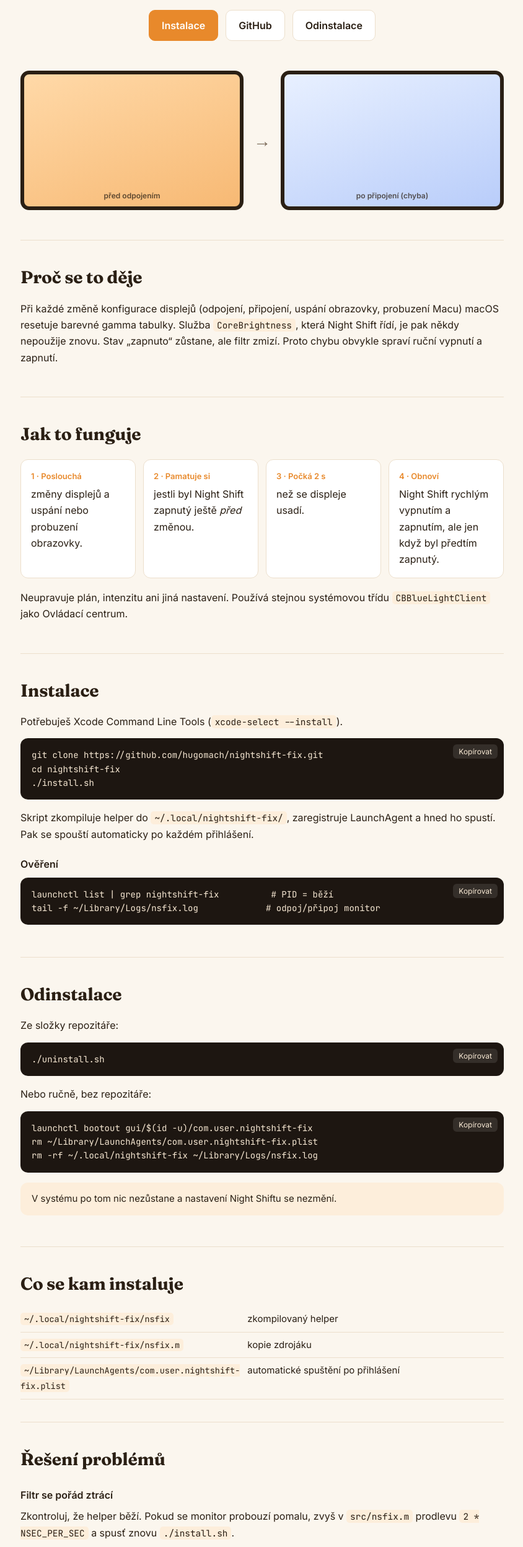
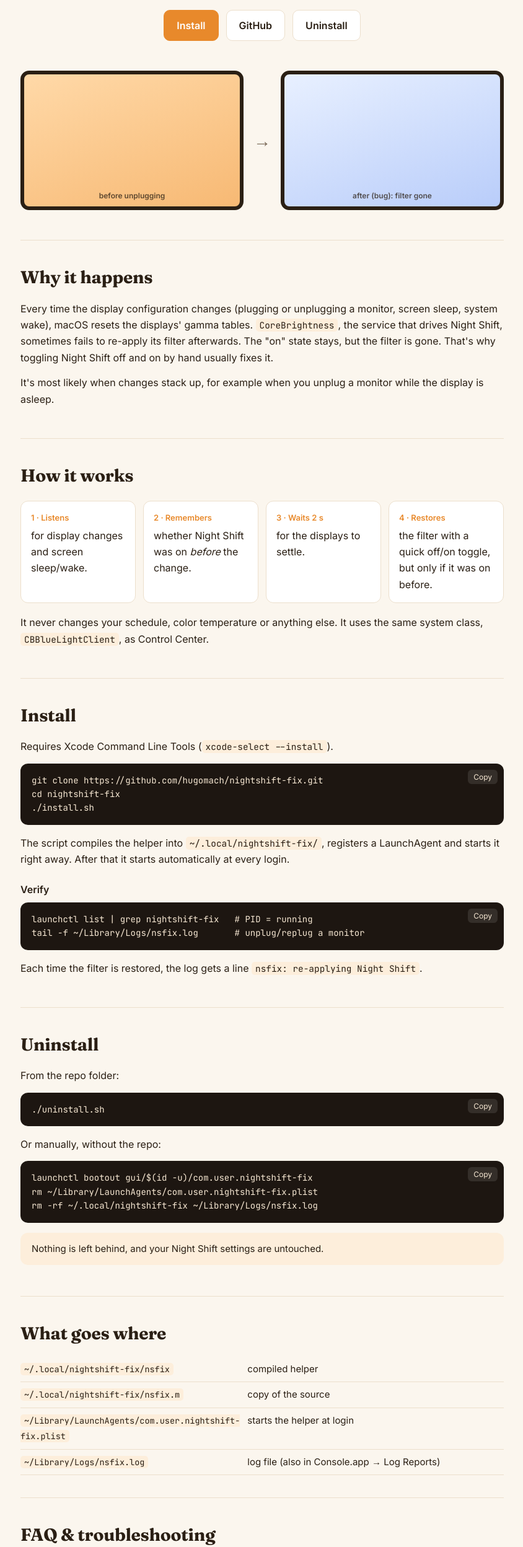
Before and after one commit to hugomach/nightshift-fix, a plain HTML site: page docs/index.html in a window 1280 px wide. Shown: the part 304-2800 px from the top of the page at 62% size, without its empty margins (217-1061 px from the left). Drawn offline with Linux system fonts and the light colour scheme.

Commit message:
Translate README, project page and scripts to English
Co-Authored-By: Claude Opus 5.5 <noreply@anthropic.com>

```diff
--- a/docs/index.html
+++ b/docs/index.html
@@ -1,10 +1,10 @@
 <!doctype html>
-<html lang="cs">
+<html lang="en">
 <head>
 <meta charset="utf-8">
 <meta name="viewport" content="width=device-width, initial-scale=1">
 <title>nightshift-fix</title>
-<meta name="description" content="Oprava macOS chyby, kdy Night Shift zmizí po odpojení monitoru nebo vypnutí obrazovky.">
+<meta name="description" content="Fixes the macOS bug where the Night Shift warm filter disappears after unplugging a monitor or display sleep.">
 <link rel="preconnect" href="https://fonts.googleapis.com">
 <link href="https://fonts.googleapis.com/css2?family=Fraunces:opsz,wght@9..144,500;9..144,700&family=Inter:wght@400;500;600&family=JetBrains+Mono:wght@400;500&display=swap" rel="stylesheet">
 <style>
@@ -57,85 +57,90 @@ footer{padding:40px 0 60px;color:var(--muted);font-size:14px;text-align:center;b
 <body>
 <div class="wrap">
 <header>
-  <div class="badge">macOS · LaunchAgent · ~70 řádků</div>
-  <h1>Night Shift, který <em>nezmizí</em></h1>
-  <p class="lead">Odpojíš monitor nebo se vypne obrazovka a Night Shift je pryč. V nastavení svítí „zapnuto“, ale obrazovka je zase modrá. <b>nightshift-fix</b> filtr automaticky vrátí.</p>
+  <div class="badge">macOS · LaunchAgent · ~70 lines</div>
+  <h1>Night Shift that <em>stays on</em></h1>
+  <p class="lead">Unplug a monitor or let the display sleep, and the warm filter is gone. Night Shift still says "on", but the screen has lost its warm tint. <b>nightshift-fix</b> brings it back automatically.</p>
   <div class="btns">
-    <a class="btn primary" href="#instalace">Instalace</a>
+    <a class="btn primary" href="#install">Install</a>
     <a class="btn" href="https://github.com/hugomach/nightshift-fix">GitHub</a>
-    <a class="btn" href="#odinstalace">Odinstalace</a>
+    <a class="btn" href="#uninstall">Uninstall</a>
   </div>
   <div class="screens" aria-hidden="true">
-    <div class="screen s-warm"><span>před odpojením</span></div>
+    <div class="screen s-warm"><span>before unplugging</span></div>
     <div class="arrow">→</div>
-    <div class="screen s-cold"><span>po připojení (chyba)</span></div>
+    <div class="screen s-cold"><span>after (bug): filter gone</span></div>
   </div>
 </header>
 
 <section>
-  <h2>Proč se to děje</h2>
-  <p>Při každé změně konfigurace displejů (odpojení, připojení, uspání obrazovky, probuzení Macu) macOS resetuje barevné gamma tabulky. Služba <code>CoreBrightness</code>, která Night Shift řídí, je pak někdy nepoužije znovu. Stav „zapnuto“ zůstane, ale filtr zmizí. Proto chybu obvykle spraví ruční vypnutí a zapnutí.</p>
+  <h2>Why it happens</h2>
+  <p>Every time the display configuration changes (plugging or unplugging a monitor, screen sleep, system wake), macOS resets the displays' gamma tables. <code>CoreBrightness</code>, the service that drives Night Shift, sometimes fails to re-apply its filter afterwards. The "on" state stays, but the filter is gone. That's why toggling Night Shift off and on by hand usually fixes it.</p>
+  <p>It's most likely when changes stack up, for example when you unplug a monitor while the display is asleep.</p>
 </section>
 
 <section>
-  <h2>Jak to funguje</h2>
+  <h2>How it works</h2>
   <div class="steps">
-    <div class="step"><b>1 · Poslouchá</b>změny displejů a uspání nebo probuzení obrazovky.</div>
-    <div class="step"><b>2 · Pamatuje si</b>jestli byl Night Shift zapnutý ještě <i>před</i> změnou.</div>
-    <div class="step"><b>3 · Počká 2 s</b>než se displeje usadí.</div>
-    <div class="step"><b>4 · Obnoví</b>Night Shift rychlým vypnutím a zapnutím, ale jen když byl předtím zapnutý.</div>
+    <div class="step"><b>1 · Listens</b>for display changes and screen sleep/wake.</div>
+    <div class="step"><b>2 · Remembers</b>whether Night Shift was on <i>before</i> the change.</div>
+    <div class="step"><b>3 · Waits 2 s</b>for the displays to settle.</div>
+    <div class="step"><b>4 · Restores</b>the filter with a quick off/on toggle, but only if it was on before.</div>
   </div>
-  <p style="margin-top:18px">Neupravuje plán, intenzitu ani jiná nastavení. Používá stejnou systémovou třídu <code>CBBlueLightClient</code> jako Ovládací centrum.</p>
+  <p style="margin-top:18px">It never changes your schedule, color temperature or anything else. It uses the same system class, <code>CBBlueLightClient</code>, as Control Center.</p>
 </section>
 
-<section id="instalace">
-  <h2>Instalace</h2>
-  <p>Potřebuješ Xcode Command Line Tools (<code>xcode-select --install</code>).</p>
-<pre><button class="copy">Kopírovat</button>git clone https://github.com/hugomach/nightshift-fix.git
+<section id="install">
+  <h2>Install</h2>
+  <p>Requires Xcode Command Line Tools (<code>xcode-select --install</code>).</p>
+<pre><button class="copy">Copy</button>git clone https://github.com/hugomach/nightshift-fix.git
 cd nightshift-fix
 ./install.sh</pre>
-  <p>Skript zkompiluje helper do <code>~/.local/nightshift-fix/</code>, zaregistruje LaunchAgent a hned ho spustí. Pak se spouští automaticky po každém přihlášení.</p>
-  <h3>Ověření</h3>
-<pre><button class="copy">Kopírovat</button>launchctl list | grep nightshift-fix          # PID = běží
-tail -f ~/Library/Logs/nsfix.log             # odpoj/připoj monitor</pre>
+  <p>The script compiles the helper into <code>~/.local/nightshift-fix/</code>, registers a LaunchAgent and starts it right away. After that it starts automatically at every login.</p>
+  <h3>Verify</h3>
+<pre><button class="copy">Copy</button>launchctl list | grep nightshift-fix   # PID = running
+tail -f ~/Library/Logs/nsfix.log       # unplug/replug a monitor</pre>
+  <p>Each time the filter is restored, the log gets a line <code>nsfix: re-applying Night Shift</code>.</p>
 </section>
 
-<section id="odinstalace">
-  <h2>Odinstalace</h2>
-  <p>Ze složky repozitáře:</p>
-<pre><button class="copy">Kopírovat</button>./uninstall.sh</pre>
-  <p>Nebo ručně, bez repozitáře:</p>
-<pre><button class="copy">Kopírovat</button>launchctl bootout gui/$(id -u)/com.user.nightshift-fix
+<section id="uninstall">
+  <h2>Uninstall</h2>
+  <p>From the repo folder:</p>
+<pre><button class="copy">Copy</button>./uninstall.sh</pre>
+  <p>Or manually, without the repo:</p>
+<pre><button class="copy">Copy</button>launchctl bootout gui/$(id -u)/com.user.nightshift-fix
 rm ~/Library/LaunchAgents/com.user.nightshift-fix.plist
 rm -rf ~/.local/nightshift-fix ~/Library/Logs/nsfix.log</pre>
-  <p class="note">V systému po tom nic nezůstane a nastavení Night Shiftu se nezmění.</p>
+  <p class="note">Nothing is left behind, and your Night Shift settings are untouched.</p>
 </section>
 
 <section>
-  <h2>Co se kam instaluje</h2>
+  <h2>What goes where</h2>
   <table>
-    <tr><td><code>~/.local/nightshift-fix/nsfix</code></td><td>zkompilovaný helper</td></tr>
-    <tr><td><code>~/.local/nightshift-fix/nsfix.m</code></td><td>kopie zdrojáku</td></tr>
-    <tr><td><code>~/Library/LaunchAgents/com.user.nightshift-fix.plist</code></td><td>automatické spuštění po přihlášení</td></tr>
+    <tr><td><code>~/.local/nightshift-fix/nsfix</code></td><td>compiled helper</td></tr>
+    <tr><td><code>~/.local/nightshift-fix/nsfix.m</code></td><td>copy of the source</td></tr>
+    <tr><td><code>~/Library/LaunchAgents/com.user.nightshift-fix.plist</code></td><td>starts the helper at login</td></tr>
+    <tr><td><code>~/Library/Logs/nsfix.log</code></td><td>log file (also in Console.app → Log Reports)</td></tr>
   </table>
 </section>
 
 <section>
-  <h2>Řešení problémů</h2>
-  <h3>Filtr se pořád ztrácí</h3>
-  <p>Zkontroluj, že helper běží. Pokud se monitor probouzí pomalu, zvyš v <code>src/nsfix.m</code> prodlevu <code>2 * NSEC_PER_SEC</code> a spusť znovu <code>./install.sh</code>.</p>
-  <h3>Obrazovka krátce problikne</h3>
-  <p>To je záměr: právě rychlé vypnutí a zapnutí filtr obnoví.</p>
-  <h3>Po aktualizaci macOS to přestalo fungovat</h3>
-  <p><code>CBBlueLightClient</code> je privátní API Applu. Odinstaluj helper a založ issue.</p>
+  <h2>FAQ &amp; troubleshooting</h2>
+  <h3>Does the log grow forever?</h3>
+  <p>It isn't rotated automatically, but it's tiny: one ~80‑byte line per event, roughly 0.5 MB a year even with heavy use. Delete it any time with <code>rm ~/Library/Logs/nsfix.log</code>.</p>
+  <h3>The filter still disappears</h3>
+  <p>Check that the helper is running and look at the log. If your monitor wakes slowly, increase the <code>2 * NSEC_PER_SEC</code> delay in <code>src/nsfix.m</code> and run <code>./install.sh</code> again.</p>
+  <h3>The screen flickers briefly</h3>
+  <p>That's expected. The quick off/on toggle is what restores the filter.</p>
+  <h3>It stopped working after a macOS update</h3>
+  <p><code>CBBlueLightClient</code> is a private Apple API. Uninstall the helper and open an issue.</p>
 </section>
 
-<footer>MIT licence · <a href="https://github.com/hugomach/nightshift-fix">zdrojový kód na GitHubu</a></footer>
+<footer>MIT License · <a href="https://github.com/hugomach/nightshift-fix">source on GitHub</a></footer>
 </div>
 <script>
 document.querySelectorAll('.copy').forEach(b=>b.addEventListener('click',()=>{
   const t=b.parentElement.innerText.replace(b.innerText,'').trim();
-  navigator.clipboard.writeText(t).then(()=>{b.textContent='Zkopírováno';setTimeout(()=>b.textContent='Kopírovat',1500)});
+  navigator.clipboard.writeText(t).then(()=>{b.textContent='Copied';setTimeout(()=>b.textContent='Copy',1500)});
 }));
 </script>
 </body>
```
Also changed, not shown: 3 other files.
